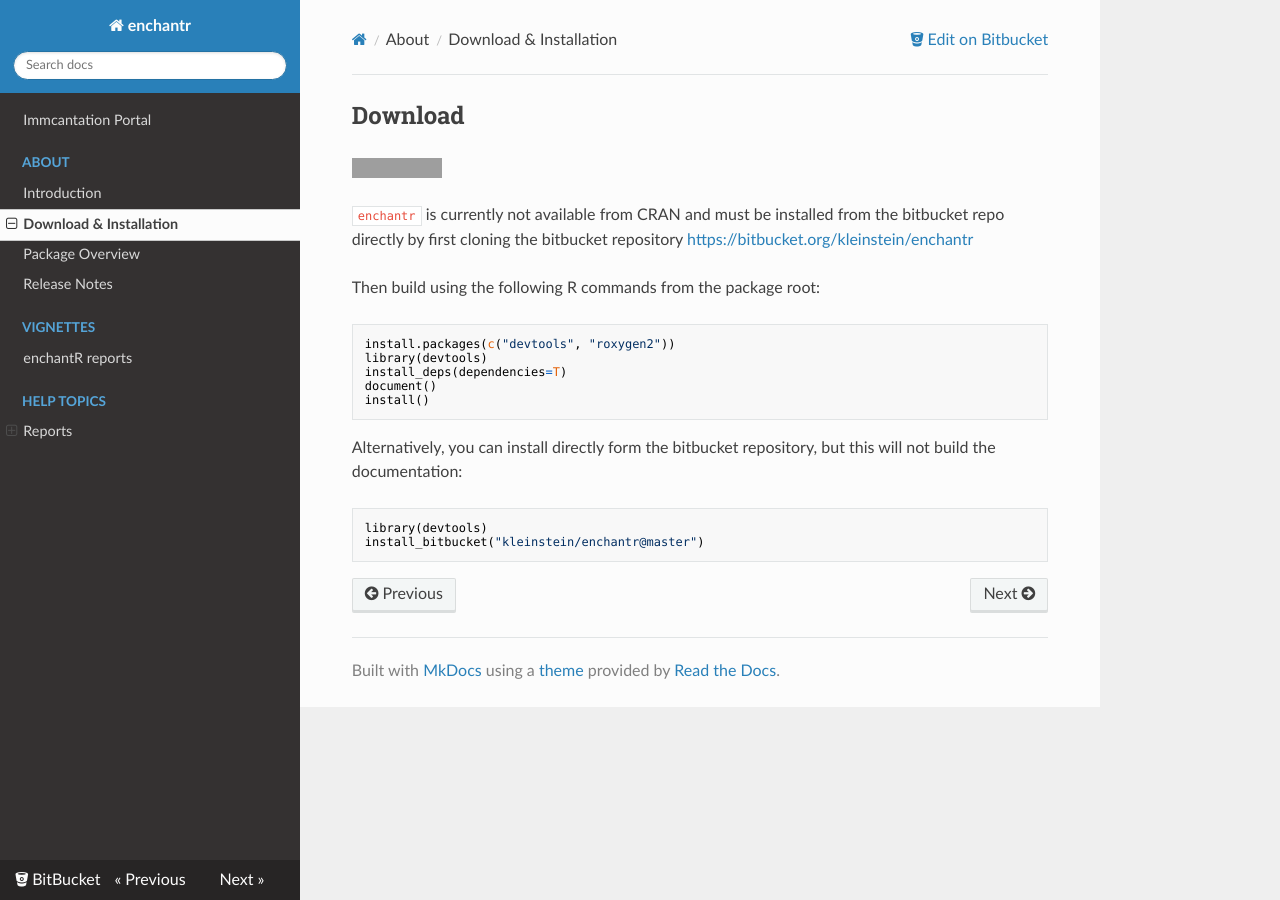
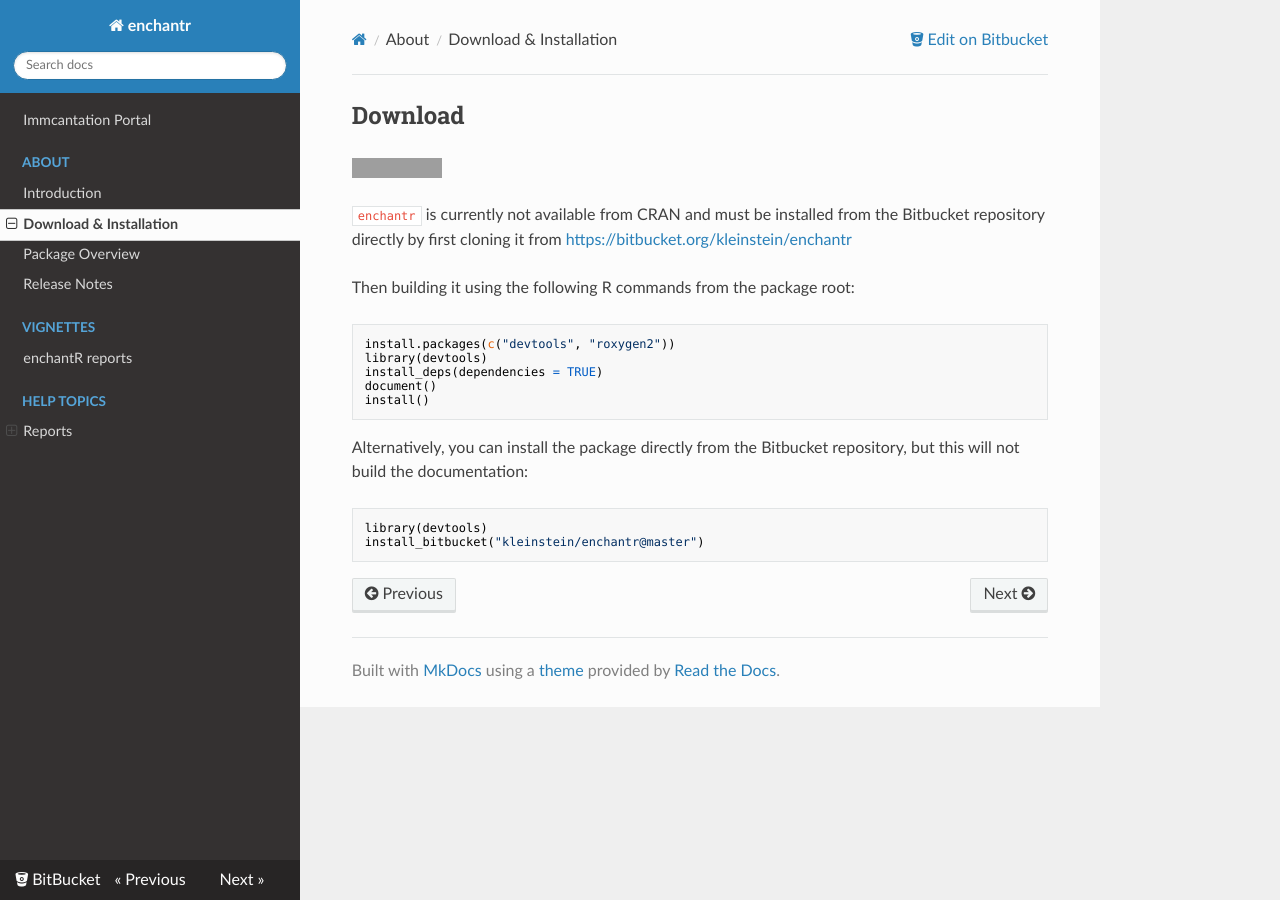
Before and after one commit to immcantation/enchantr, an MkDocs documentation site: the page built from docs/install.md, in a window 1280 px wide. Built offline with MkDocs 1.6.1, drawn with Linux system fonts in a browser that asks for light colours; nearby versions of some CDN libraries; grey boxes are pictures that could not be loaded.

Commit message:
description and doc updates/fixes, man page addition

````diff
--- a/docs/install.md
+++ b/docs/install.md
@@ -4,19 +4,19 @@ Download
 [![Lifecycle: experimental](https://img.shields.io/badge/lifecycle-experimental-orange.svg)](https://lifecycle.r-lib.org/articles/stages.html#experimental)
 
 `enchantr` is currently not available from CRAN and must be installed from the
-bitbucket repo directly by first cloning the bitbucket repository [https://bitbucket.org/kleinstein/enchantr](https://bitbucket.org/kleinstein/enchantr)
+Bitbucket repository directly by first cloning it from [https://bitbucket.org/kleinstein/enchantr](https://bitbucket.org/kleinstein/enchantr)
 
-Then build using the following R commands from the package root:
+Then building it using the following R commands from the package root:
 
 ```R
 install.packages(c("devtools", "roxygen2"))
 library(devtools)
-install_deps(dependencies=T)
+install_deps(dependencies = TRUE)
 document()
 install()
 ```
 
-Alternatively, you can install directly form the bitbucket repository, but this
+Alternatively, you can install the package directly from the Bitbucket repository, but this
 will not build the documentation:
 
 ```R
````
Also changed, not shown: docs/vignettes/enchantr-vignette.md (+1 -1 lines), 4 other files.
